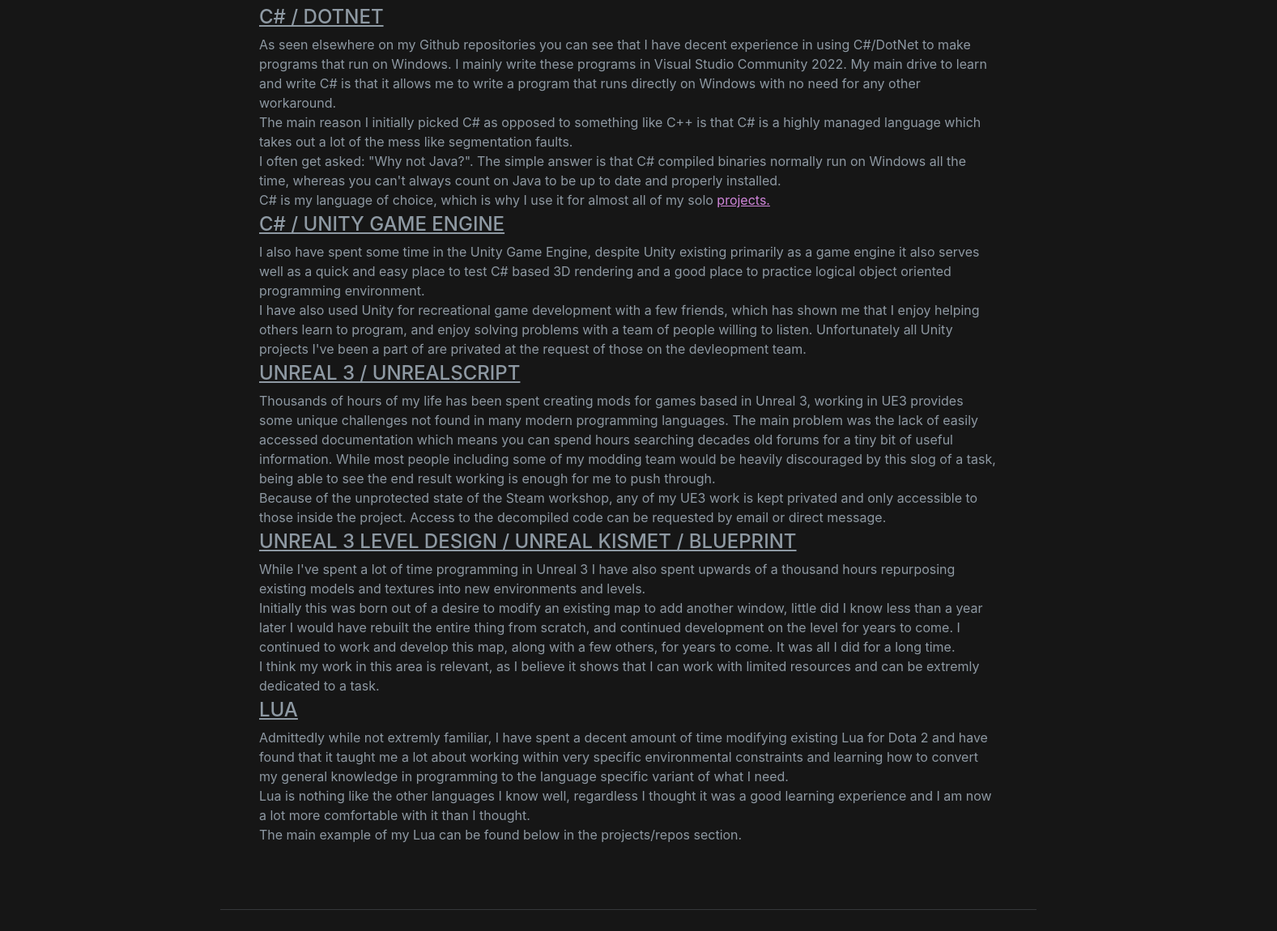
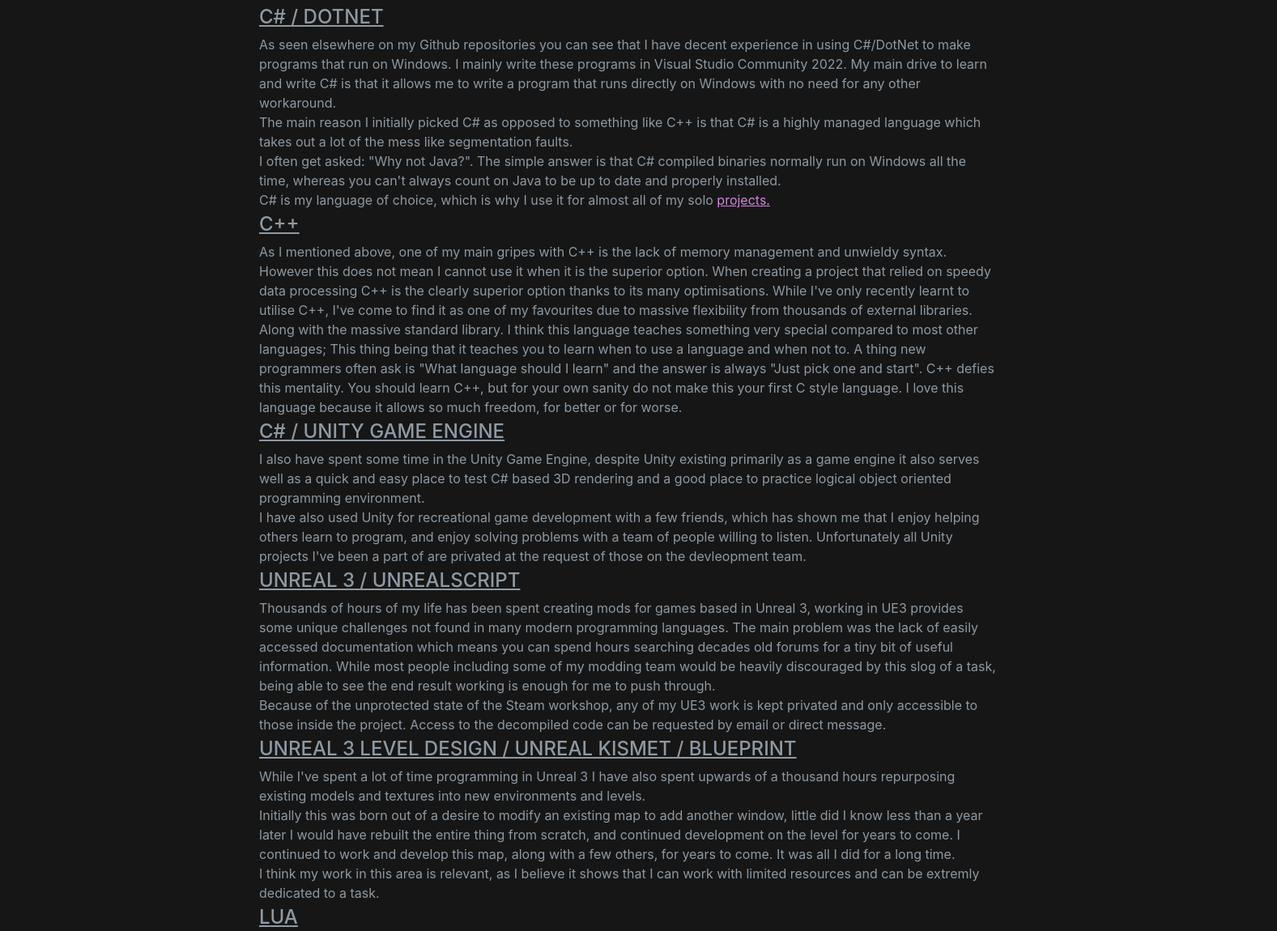
Before and after one commit to Altrentorae/web-aboutme, a plain HTML site: page index.html in a window 1280 px wide. Shown: the part 1846-2996 px from the top of the page at 81% size, 1577 px wide, since content can reach past the window. Drawn offline with nearby package versions, Linux system fonts and the light colour scheme; a web font is replaced by a local one.

Commit message:
update cpp + taskkiller image

```diff
--- a/index.html
+++ b/index.html
@@ -96,6 +96,15 @@
                         C# is my language of choice, which is why I use it for almost all of my solo <a href="#Projects">projects.</a>
                     </div>
 
+                    <div class="subheading mb-1"><u>C++</u></div>
+                    <div>
+                        As I mentioned above, one of my main gripes with C++ is the lack of memory management and unwieldy syntax.
+                        However this does not mean I cannot use it when it is the superior option. When creating a project that relied on speedy data processing C++ is the clearly superior option thanks to its many optimisations.
+                        While I've only recently learnt to utilise C++, I've come to find it as one of my favourites due to massive flexibility from thousands of external libraries. Along with the massive standard library. I think this language teaches something very special compared to most other languages;
+                        This thing being that it teaches you to learn when to use a language and when not to. A thing new programmers often ask is "What language should I learn" and the answer is always "Just pick one and start". C++ defies this mentality. You should learn C++, but for your own sanity do not make this your first C style language.
+                        I love this language because it allows so much freedom, for better or for worse.
+                    </div>
+
                     <div class="subheading mb-1"><u>C# / Unity Game Engine</u></div>
                     <div>
                         I also have spent some time in the Unity Game Engine, despite Unity existing primarily as a game engine it also serves well as a quick and easy place to test C# based 3D rendering and a good place to practice logical object oriented programming environment. <br>
@@ -175,6 +184,7 @@
 
                                 As of mid 2022, I have spent a decent amount of time trying to refine the visual side of this project, which is something I rarely do due to it being out of my skillset. <br>
                                 After this I feel I should attempt any new projects in WPF instead of forms as WPF has much more creative freedom from the restraints that the Win32 wrapper that forms employs.
+                                <img src="https://github.com/Altrentorae/web-aboutme/blob/main/assets/img/image.png?raw=true">
                             </p>
                         </div>
                         <div class="flex-shrink-0"><span class="text-primary">October 2021 - Ongoing</span></div>
```
